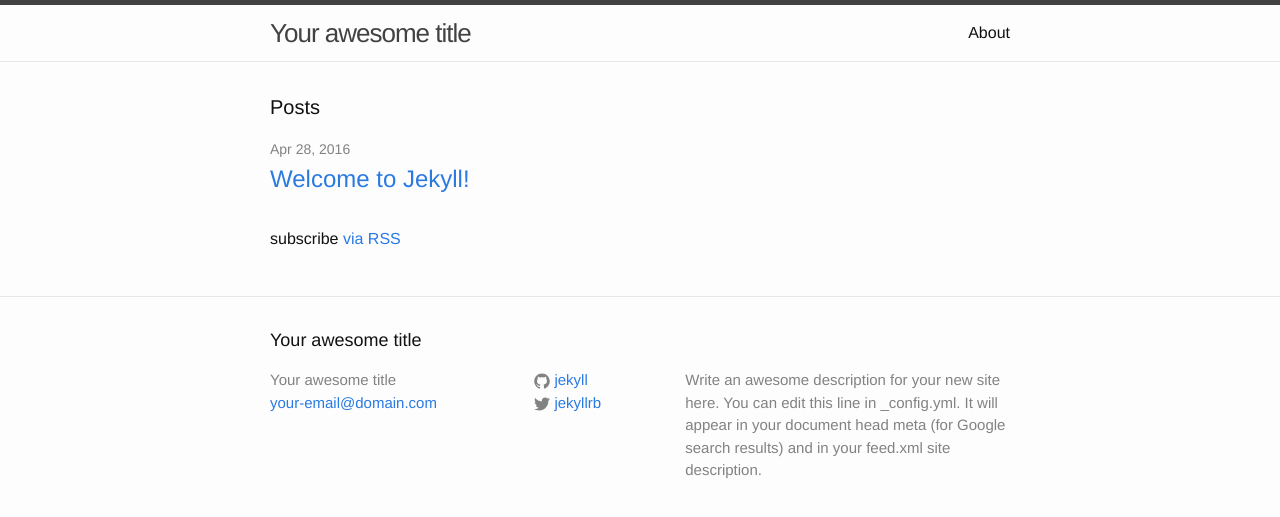
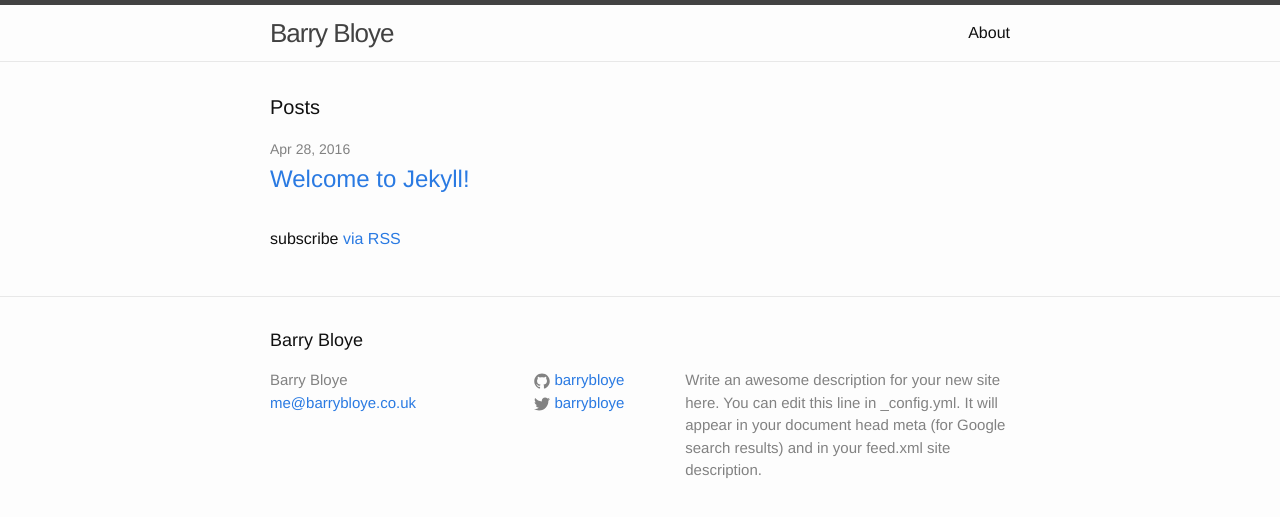
Before and after one commit to barrybloye/barrybloye.github.io, a Jekyll site: the page built from index.html, in a window 1280 px wide. Shown: the top 517 px of the page. Built offline with Jekyll 4.4.1, drawn with Linux system fonts in a browser that asks for light colours.

Commit message:
Basic config

```diff
--- a/_config.yml
+++ b/_config.yml
@@ -6,16 +6,16 @@
 # 'jekyll serve'. If you change this file, please restart the server process.
 
 # Site settings
-title: Your awesome title
-email: your-email@domain.com
+title: Barry Bloye
+email: me@barrybloye.co.uk
 description: > # this means to ignore newlines until "baseurl:"
   Write an awesome description for your new site here. You can edit this
   line in _config.yml. It will appear in your document head meta (for
   Google search results) and in your feed.xml site description.
 baseurl: "" # the subpath of your site, e.g. /blog
-url: "http://yourdomain.com" # the base hostname & protocol for your site
-twitter_username: jekyllrb
-github_username:  jekyll
+url: "https://barrybloye.github.io" # the base hostname & protocol for your site
+twitter_username: barrybloye
+github_username:  barrybloye
 
 # Build settings
 markdown: kramdown
```
